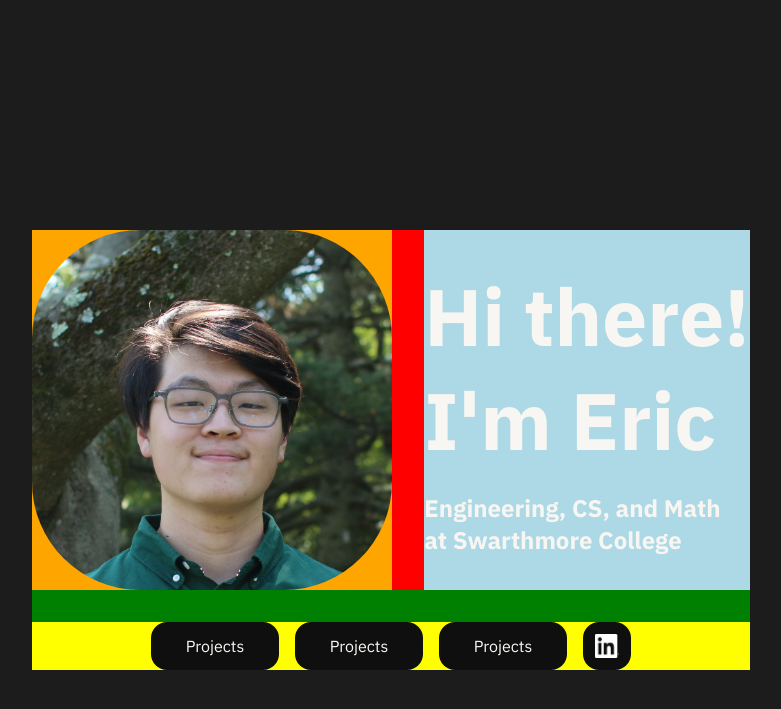
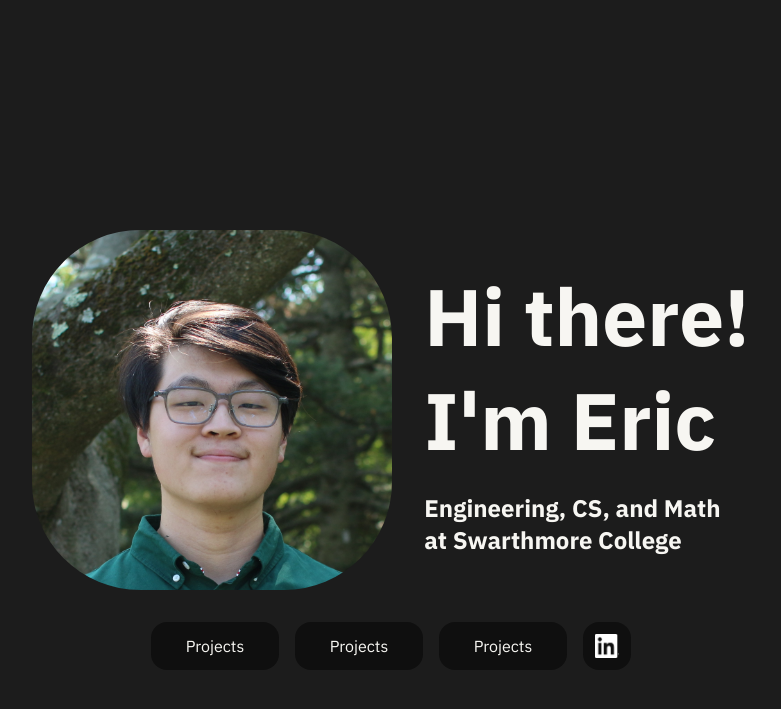
Before and after one commit to ericjchen21/ericjchen21.github.io, a Jekyll site: the page built from index.html, in a window 1280 px wide. Shown: the top 709 px of the page, without its empty margins (249-1030 px from the left). Built offline with Jekyll 4.4.1, drawn with Linux system fonts in a browser that asks for light colours.

Commit message:
removed colors

```diff
--- a/_sass/_index.scss
+++ b/_sass/_index.scss
@@ -8,7 +8,7 @@
   align-items: center;
 
   .index-container {
-    background-color: green;
+    // background-color: green;
 
     display: flex;
     flex-direction: column;
@@ -22,7 +22,7 @@
     }
 
     .index-banner {
-      background-color: red;
+      // background-color: red;
 
       display: flex;
       flex-direction: column;
@@ -35,7 +35,7 @@
       }
 
       .index-headshot {
-        background-color: orange;
+        // background-color: orange;
 
         display: flex;
 
@@ -48,7 +48,7 @@
       }
 
       .index-introduction {
-        background-color: lightblue;
+        // background-color: lightblue;
 
         display: flex;
         flex-direction: column;
@@ -82,7 +82,7 @@
   }
 
   .index-navbar {
-    background-color: yellow;
+    // background-color: yellow;
 
     display: flex;
     flex-wrap: wrap;
@@ -107,7 +107,8 @@
 
       &:hover {
         background-color: #123524;
-        font-size: 110%;
+        transform: scale(1.1);
+        // font-size: 110%;
       }
 
       // @media (min-width: $mobile-breakpoint) {
@@ -126,6 +127,10 @@
       &.index-nav-icon {
         width: 3rem;
 
+        &:hover {
+          transform: scale(1.1);
+        }
+
         img {
           height: 1.5rem;
           width: 1.5rem;
```
